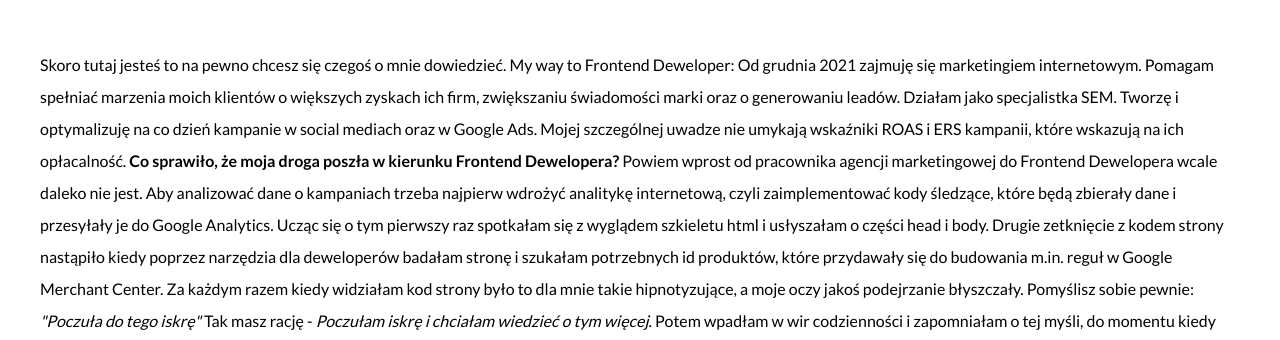
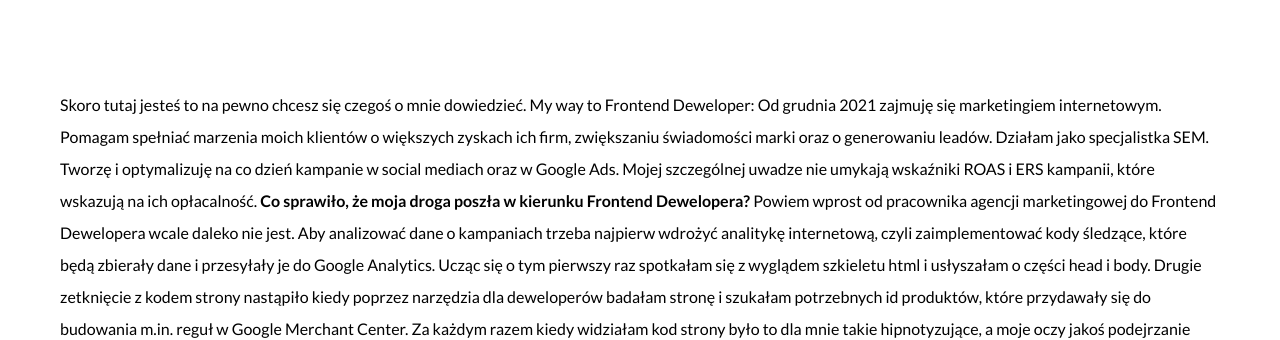
Before and after one commit to Patrycja-Holda/homepagePatrycja-Holda, a plain HTML site: page index.html in a window 1280 px wide. Shown: the part 581-921 px from the top of the page. Drawn offline with nearby package versions, Linux system fonts and the light colour scheme.

Commit message:
added padding & margin to .main_destriprion1

```diff
--- a/CSS/main.css
+++ b/CSS/main.css
@@ -21,11 +21,16 @@
 }
 
 .button {
-  padding: 8px;
-  background-color: rgb(163, 182, 146);
-  font-family: 'Lato', sans-serif;
+   padding: 8px;
+   background-color: rgb(163, 182, 146);
+   font-family: 'Lato', sans-serif;
 }
 
 .main_description1, .main_description2, .description3 {
     line-height: 2;
 }
+
+.main_description1 {
+    padding: 20px;
+    margin: 40px auto;
+}
```
